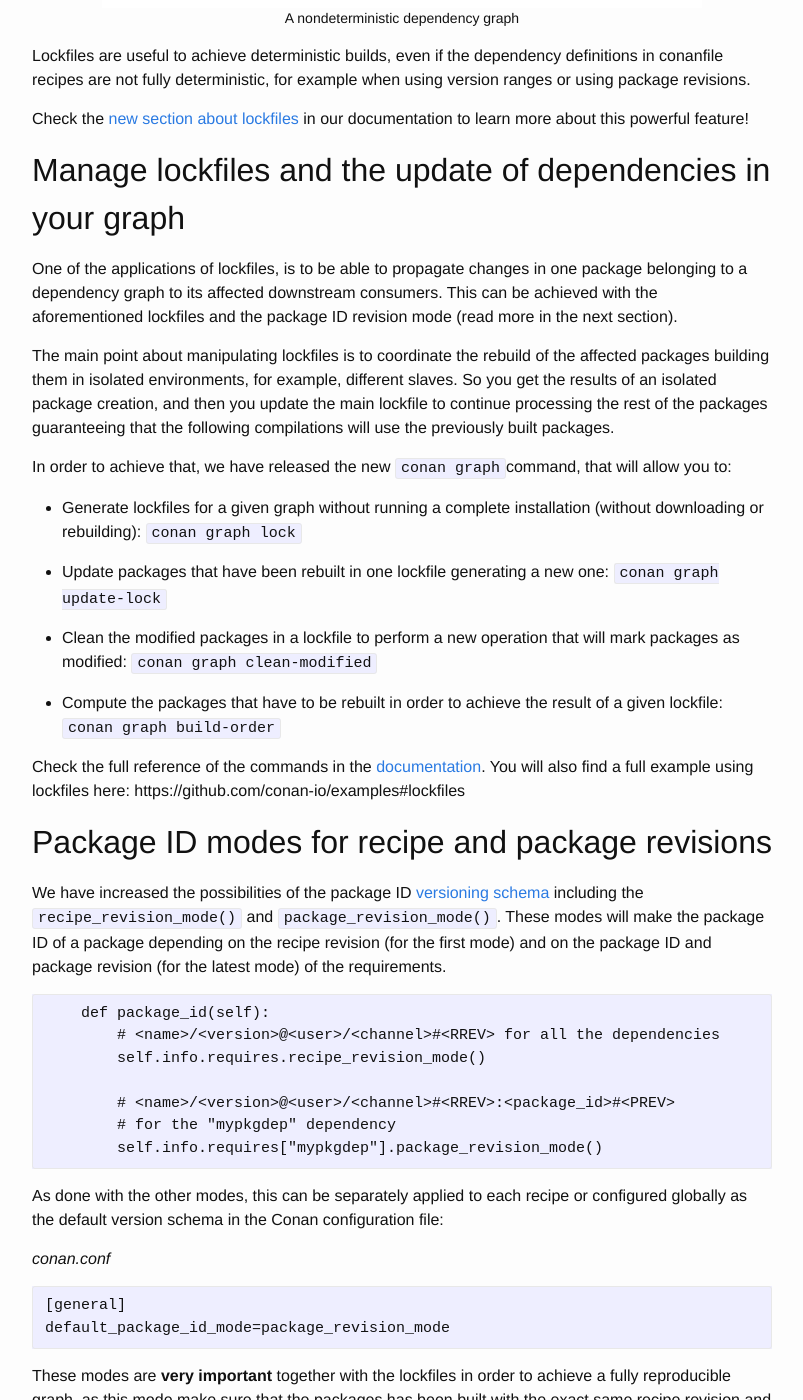
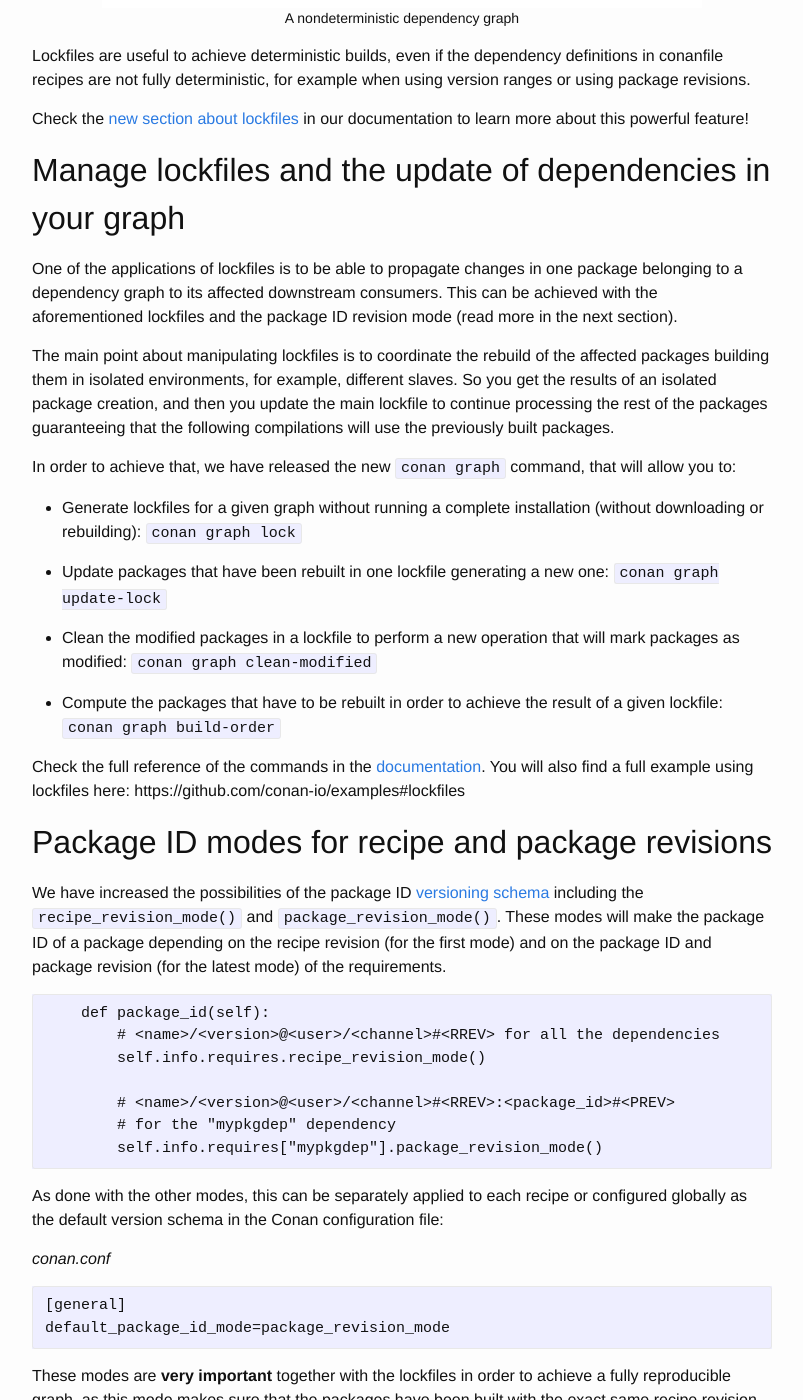
Before and after one commit to conan-io/conan-io.github.io, a Jekyll site: the page built from _posts/2019-07-15-New-conan-release-1-17.markdown, in a window 1280 px wide and 1400 px high, scrolled down 1443 px. Shown: the whole window, without its empty margins (238-1041 px from the left). Built offline with Jekyll 4.4.1, drawn with Linux system fonts in a browser that asks for light colours; comment, search, counter and statistics services are not loaded; some of the changed text lies outside the part shown.

Commit message:
grammar check

````diff
--- a/_posts/2019-07-15-New-conan-release-1-17.markdown
+++ b/_posts/2019-07-15-New-conan-release-1-17.markdown
@@ -45,7 +45,7 @@ this powerful feature!
 
 ## Manage lockfiles and the update of dependencies in your graph
 
-One of the applications of lockfiles, is to be able to propagate changes in one package belonging to a dependency graph to its affected
+One of the applications of lockfiles is to be able to propagate changes in one package belonging to a dependency graph to its affected
 downstream consumers. This can be achieved with the aforementioned lockfiles and the package ID revision mode (read more in the next
 section).
 
@@ -53,7 +53,7 @@ The main point about manipulating lockfiles is to coordinate the rebuild of the
 for example, different slaves. So you get the results of an isolated package creation, and then you update the main lockfile to continue
 processing the rest of the packages guaranteeing that the following compilations will use the previously built packages.
 
-In order to achieve that, we have released the new ``conan graph``command, that will allow you to:
+In order to achieve that, we have released the new ``conan graph`` command, that will allow you to:
 
 - Generate lockfiles for a given graph without running a complete installation (without downloading or rebuilding): ``conan graph lock``
 
@@ -92,8 +92,8 @@ Conan configuration file:
 default_package_id_mode=package_revision_mode
 ```
 
-These modes are **very important** together with the lockfiles in order to achieve a fully reproducible graph, as this mode make sure that
-the packages has been built with the exact same recipe revision and package revision in upstream dependencies. In other words, this will
+These modes are **very important** together with the lockfiles in order to achieve a fully reproducible graph, as this mode makes sure that
+the packages have been built with the exact same recipe revision and package revision in upstream dependencies. In other words, this will
 achieve **exact binary addressing** (the package revision is the hash of the contents), meaning that in case an upstream binary is rebuilt,
 it will induce a compulsory build of new binaries downstream.
 
````
